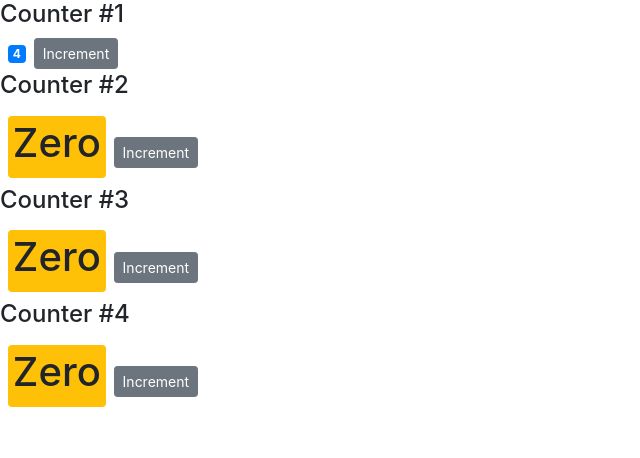
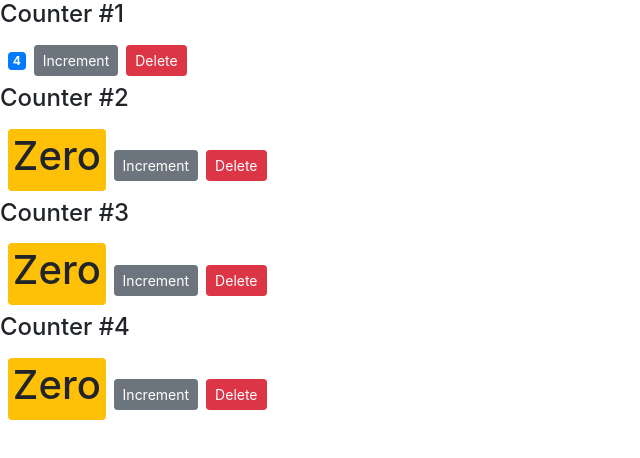
Before and after one commit to introcoder/counter-app-demo, a React (Create React App) app: page / in a window 1280 px wide. Shown: the top 458 px of the page, without its empty margins (0-640 px from the left). Built offline with nearby package versions, Linux system fonts and the light colour scheme.

Commit message:
handle events, updating state

```diff
--- a/src/components/counter.jsx
+++ b/src/components/counter.jsx
@@ -2,7 +2,7 @@
 
 class Counter extends Component {
   state = {
-    value: this.props.value,
+    value: this.props.counter.value,
   };
 
   handleIncrement = () => {
@@ -19,6 +19,12 @@
           className="btn btn-secondary btn-sm"
         >
           Increment
+        </button>
+        <button
+          onClick={() => this.props.onDelete(this.props.counter.id)}
+          className="btn btn-danger btn-sm m-2"
+        >
+          Delete
         </button>
       </div>
     );
--- a/src/components/counters.jsx
+++ b/src/components/counters.jsx
@@ -11,11 +11,21 @@
     ],
   };
 
+  handleDelete = (counterId) => {
+    console.log("Event handler called", counterId);
+    const counters = this.state.counters.filter((c) => c.id !== counterId);
+    this.setState({ counters });
+  };
+
   render() {
     return (
       <div>
         {this.state.counters.map((counter) => (
-          <Counter key={counter.id} value={counter.value}>
+          <Counter
+            key={counter.id}
+            onDelete={this.handleDelete}
+            counter={counter}
+          >
             <h4>Counter #{counter.id}</h4>
           </Counter>
         ))}
```
